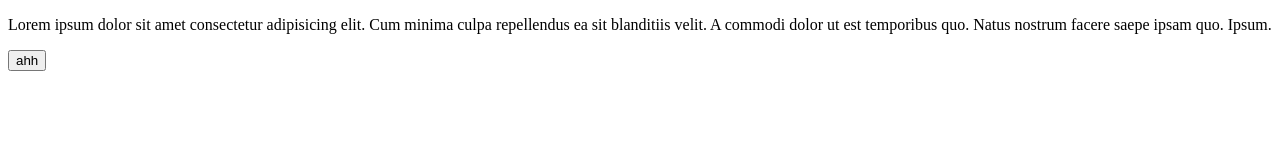
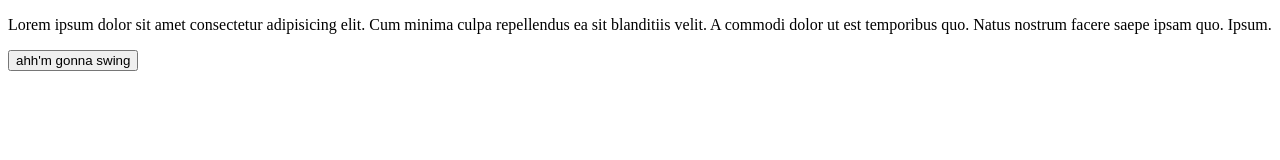
Before and after one commit to fransisGil/trialRun, a plain HTML site: page index.html in a window 1280 px wide. Drawn offline with Linux system fonts and the light colour scheme.

Commit message:
updated internally

```diff
--- a/index.html
+++ b/index.html
@@ -11,7 +11,7 @@
     <p>Lorem ipsum dolor sit amet consectetur adipisicing elit. Cum minima culpa repellendus ea sit blanditiis velit. A
         commodi dolor ut est temporibus quo. Natus nostrum facere saepe ipsam quo. Ipsum.</p>
     <button>
-        ahh
+        ahh'm gonna swing
     </button>
 </body>
 
```
